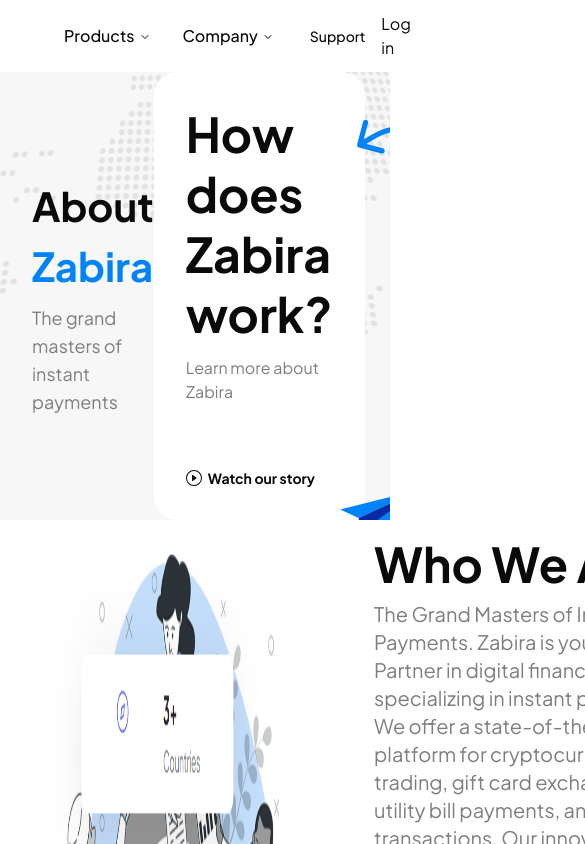
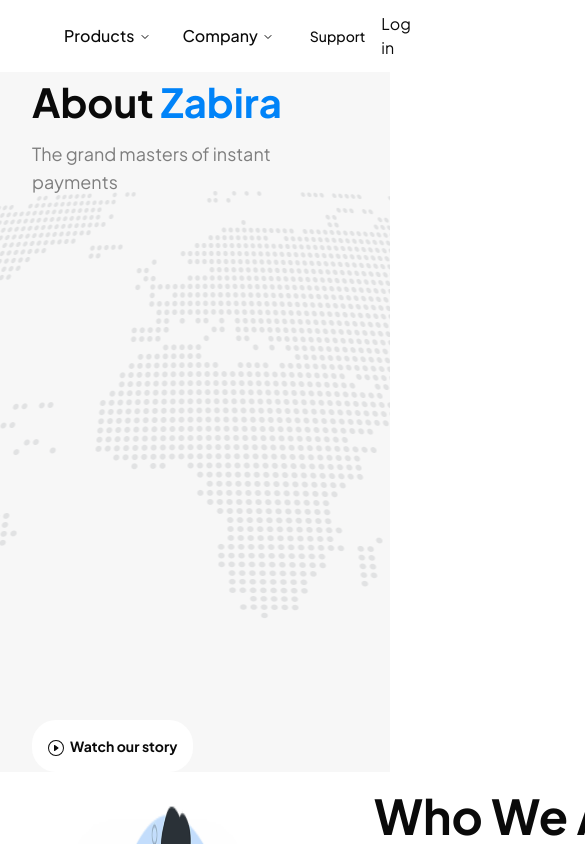
Before and after one commit to 5iveemmy/zabira, a Next.js app: page /company/about in a window 390 px wide. Shown: the top 844 px of the page, 585 px wide, since content can reach past the window. Built offline with nearby package versions, Linux system fonts and the light colour scheme.

Commit message:
chore: ui adjustment

```diff
--- a/app/company/about/page.tsx
+++ b/app/company/about/page.tsx
@@ -18,7 +18,7 @@
       />
 
       <section>
-        <div className="custom-container py-5 flex justify-between">
+        <div className="custom-container py-5  flex justify-between">
           <Image
             priority
             width="558"
--- a/app/containers/footer/download-section.tsx
+++ b/app/containers/footer/download-section.tsx
@@ -6,7 +6,7 @@
 const DownloadSection = () => {
   return (
     <section className="bg-brand pt-14 zabira-download relative">
-      <div className="pt-24 custom-container flex items-center gap-96">
+      <div className="pt-24 custom-container flex-col lg:flex-row flex items-center gap-20 lg:gap-96">
         <div className="lg:w-[35%] flex flex-col gap-1 text-white">
           <h1 className="text-5xl leading-tight  font-bold">
             Download the Zabira App Today!
--- a/app/containers/home-page/hero-section.tsx
+++ b/app/containers/home-page/hero-section.tsx
@@ -35,7 +35,7 @@
   }, []);
 
   return (
-    <div className="custom-container flex justify-between pt-20 pb-10 items-center">
+    <div className="custom-container lg:flex-row flex-col flex justify-between pt-20 pb-10 items-center">
       <div className="lg:w-2/5 flex flex-col gap-1">
         <h1 className="text-5xl leading-tight text-dark font-bold">
           Energize your Future with{" "}
--- a/app/containers/home-page/overview-section.tsx
+++ b/app/containers/home-page/overview-section.tsx
@@ -101,12 +101,12 @@
     <>
       {/*Our Products Section */}
       <section className="bg-[#f7f7f7]">
-        <div className="custom-container py-24 flex justify-between">
-          <div className="max-w-[538px] ">
+        <div className="custom-container py-24 lg:flex-row flex-col flex justify-between">
+          <div className="lg:max-w-[538px] ">
             <h1 className="text-5xl leading-tight text-dark font-bold mb-4">
               Our Products
             </h1>
-            <p className="text-[#7e7e7e] text-xl max-w-[368px]">
+            <p className="text-[#7e7e7e] text-xl lg:max-w-[368px]">
               From gift cards and crypto to utility payments, find all your
               financial solutions in one place
             </p>
@@ -124,7 +124,7 @@
           <div className="relative">
             <div className="absolute z-0 top-[87px] right-2 w-[421px] h-[440px] rounded-3xl bg-[#3772ff1a]" />
 
-            <div className="z-20 relative flex flex-col items-end gap-10">
+            <div className="z-20 relative flex flex-col items-center lg:items-end gap-10">
               <div className="mr-20 bg-white p-11 w-[396px] h-fit shadow-card-custom-prducts rounded-xl">
                 <p>How was your experience</p>
                 <div className="flex justify-between">
@@ -168,7 +168,7 @@
                   </div>
                 </div>
 
-                <div className="-mr-16 bg-white gap-4 flex flex-col items-center justify-center p-6 w-[360px] h-fit shadow-card-custom-prducts rounded-xl">
+                <div className="lg:-mr-16 bg-white gap-4 flex flex-col items-center justify-center p-6 w-[360px] h-fit shadow-card-custom-prducts rounded-xl">
                   <Avatar className="w-[100px] h-[100px]">
                     <AvatarImage src="/user.jpg" />
                   </Avatar>
@@ -229,8 +229,8 @@
 
       {/*Our reach globally Section */}
       <section className="bg-[url('/sm-map.png')]">
-        <div className="custom-container py-32 px-3 flex items-center justify-between text-white">
-          <div className="w-2/5">
+        <div className="custom-container py-20 lg:py-32 px-3 gap-16 lg:gap-0 flex-col lg:flex-row flex items-start lg:items-center justify-between text-white">
+          <div className="lg:w-2/5">
             <h1 className="text-[64px] leading-tight  font-bold mb-4">
               Our reach globally
             </h1>
@@ -240,7 +240,7 @@
             </p>
           </div>
 
-          <div className="grid grid-cols-[50%_50%] w-6/12">
+          <div className="grid grid-cols-[50%_50%] lg:w-6/12">
             {reach.map((reach, index) => (
               <div
                 key={reach.title}
--- a/app/globals.css
+++ b/app/globals.css
@@ -151,6 +151,7 @@
 .youtube-bg {
   background: url("../public/team-learning.jpg") no-repeat;
   background-position: center;
+  background-size: cover;
 }
 
 /* .btn-action:after {
--- a/components/footer.tsx
+++ b/components/footer.tsx
@@ -144,7 +144,7 @@
   };
 
   return (
-    <>
+    <div className="hidden lg:block">
       {pathname !== "/download" && <DownloadSection />}
 
       <section className="promo-section">
@@ -173,8 +173,9 @@
           </Button>
         </div>
       </section>
+
       <div className="custom-container">
-        <div className="flex">
+        <div className="flex ">
           <div className="border-r border-[#8c98a4] pr-32 pt-11 min-w-[400px]">
             <Link href="/">
               <Image
@@ -190,13 +191,13 @@
             <p className="text-[#7e7e7e]">support@zabira.com</p>
           </div>
 
-          <div className="border-r pb-8 border-[#8c98a4] pl-20 pr-12 pt-11 flex flex-wrap max-w-[471px] justify-between gap-10">
+          <div className="pb-8 pl-20 pr-12 pt-11 flex flex-wrap max-w-[471px] justify-between gap-10">
             {listData.map(({ title, items }) => (
               <ListDisplay key={title} title={title} items={items} />
             ))}
           </div>
 
-          <div className="flex flex-col items-center pt-[53px] pl-28 pb-16">
+          <div className="border-l border-[#8c98a4] flex flex-col items-center pt-[53px] pl-28 pb-16">
             <p className="text-3xl mb-3 font-bold">Download our app </p>
             <Image
               priority
@@ -243,7 +244,7 @@
           </button>
         )}
       </div>
-    </>
+    </div>
   );
 };
 
--- a/components/zabira-footprint.tsx
+++ b/components/zabira-footprint.tsx
@@ -20,7 +20,7 @@
 }: Props) => {
   return (
     <section className="zabira-footprint">
-      <div className="custom-container lg:pb-[9rem] lg:pt-16 flex justify-between items-center">
+      <div className="custom-container h-[700px] lg:pb-[9rem] lg:pt-16 flex flex-col md:flex-row justify-between  md:items-center">
         <div className="lg:w-2/5">
           <h1 className="text-[40px] font-bold pb-2">
             {title}{" "}
--- a/components/zabira-work.tsx
+++ b/components/zabira-work.tsx
@@ -6,30 +6,38 @@
 
 interface Props {
   className?: string;
+  onClick?: () => void;
 }
-const ZabiraWork = ({ className }: Props) => {
+const ZabiraWork = ({ className, onClick }: Props) => {
   const pathname = usePathname();
 
   return (
     <div
       className={cn(
-        "relative w-[352px] p-8 bg-white rounded-3xl flex flex-col justify-between",
+        "relative p-4  w-fit h-fit md:p-8 md:w-[352px] bg-white rounded-3xl flex flex-col justify-between",
         className
       )}
     >
-      <div className="pb-16">
+      <div className="hidden md:block pb-16">
         <h2 className="text-5xl font-bold leading-tight pb-3">
           How does Zabira work?
         </h2>
         <p className="text-[#7e7e7e]">Learn more about Zabira</p>
       </div>
       <a
-        href="https://www.youtube.com/embed/LyNADeA9dl8&rel=0showinfo=0"
-        className="flex items-center text-sm gap-1.5 font-bold hover:opacity-50"
+        href={
+          !onClick
+            ? "https://www.youtube.com/embed/LyNADeA9dl8&rel=0showinfo=0"
+            : undefined
+        }
+        target={"_blank"}
+        onClick={onClick}
+        className="cursor-pointer flex items-end md:items-center text-sm gap-1.5 font-bold hover:opacity-50"
       >
         <BsPlayCircle className="text-base" />
         <span>Watch our story</span>
       </a>
+
       {pathname !== "/" && (
         <>
           <Image
@@ -38,7 +46,7 @@
             height="109"
             src="/three-arrows.svg"
             alt="arrows"
-            className="absolute top-[1.5rem] -right-[11.5rem]"
+            className="hidden md:block absolute top-[1.5rem] -right-[11.5rem]"
           />
 
           <Image
@@ -46,7 +54,7 @@
             width="160"
             height="86"
             alt="plane icon"
-            className="absolute -bottom-[3.5rem] -right-[3.5rem]"
+            className="hidden md:block absolute -bottom-[3.5rem] -right-[3.5rem]"
           />
         </>
       )}
--- a/package.json
+++ b/package.json
@@ -19,6 +19,7 @@
     "embla-carousel-autoplay": "^8.5.1",
     "embla-carousel-fade": "^8.5.1",
     "embla-carousel-react": "^8.5.1",
+    "fslightbox-react": "^1.7.6",
     "lucide-react": "^0.456.0",
     "next": "14.2.16",
     "next-themes": "^0.4.3",
@@ -30,6 +31,7 @@
     "tailwindcss-animate": "^1.0.7"
   },
   "devDependencies": {
+    "@types/fslightbox-react": "^1.7.8",
     "@types/node": "^20",
     "@types/react": "^18",
     "@types/react-dom": "^18",
```
Also changed, not shown: app/containers/home-page/what-we-do.tsx (+40 -6 lines), 1 other file (tests, documents, lock files or other folders).
